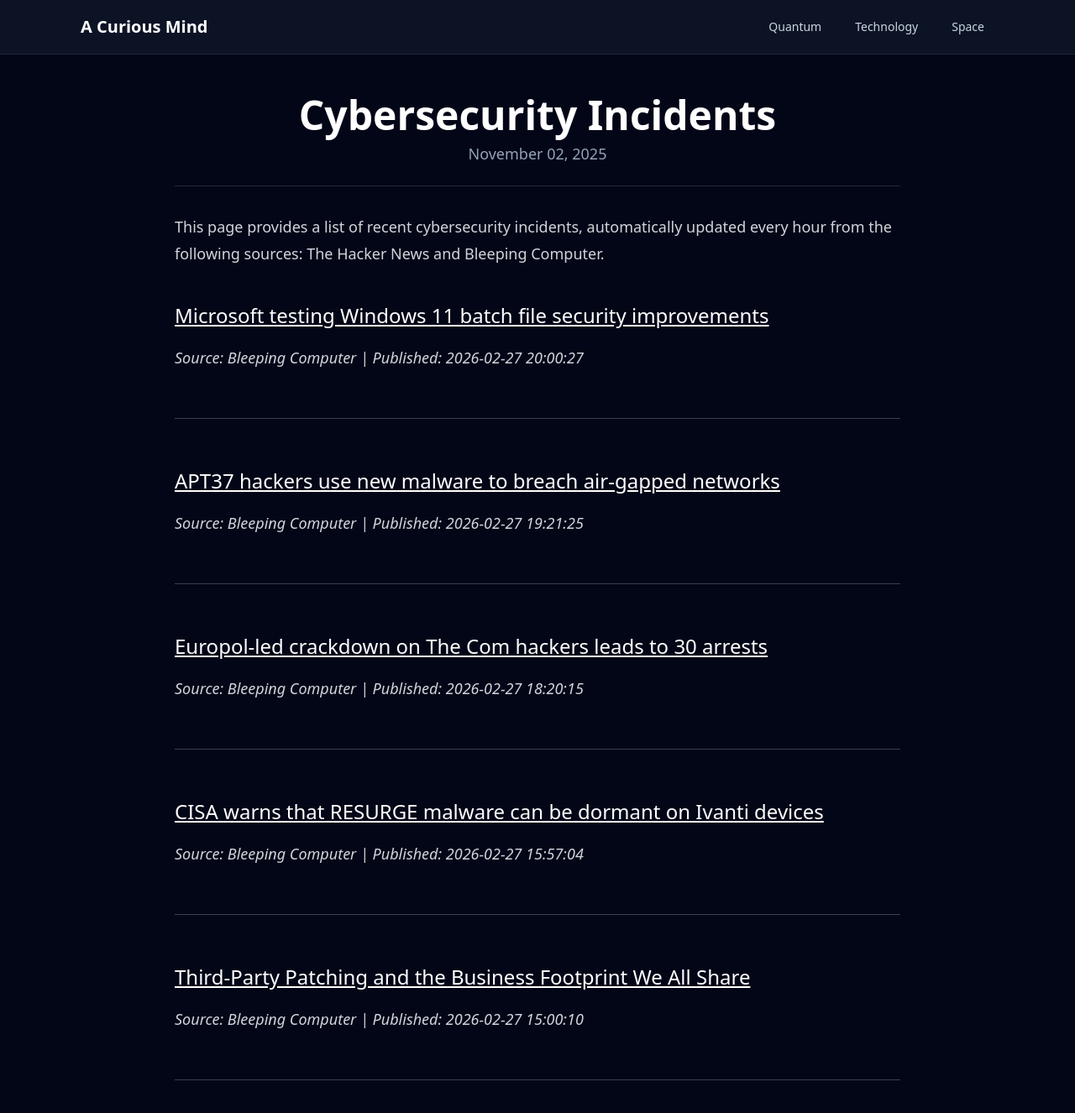
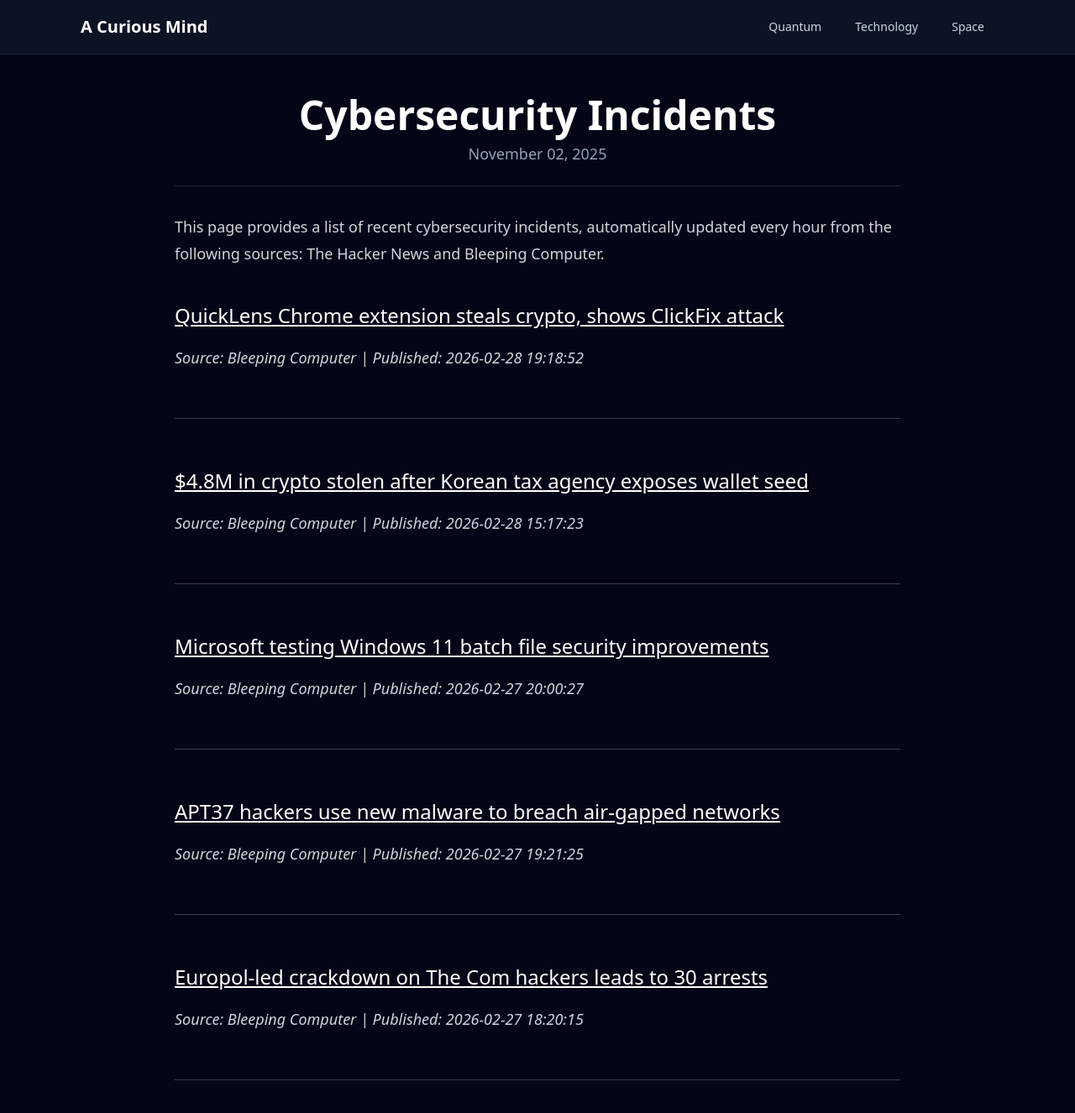
Before and after one commit to onehl7/onehl7.github.io, a Jekyll site: the page built from _posts/2025-11-02-cybersecurity-incidents.md, in a window 1280 px wide and 1400 px high. Shown: the top 1326 px of the window at 84% size. Built offline with Jekyll 4.4.1, drawn with Linux system fonts in a browser that asks for light colours; nearby versions of some CDN libraries.

Commit message:
Update news data

```diff
--- a/_data/news.json
+++ b/_data/news.json
@@ -1,4 +1,16 @@
 [
+  {
+    "source": "Bleeping Computer",
+    "title": "QuickLens Chrome extension steals crypto, shows ClickFix attack",
+    "link": "https://www.bleepingcomputer.com/news/security/quicklens-chrome-extension-steals-crypto-shows-clickfix-attack/",
+    "published": "2026-02-28 19:18:52"
+  },
+  {
+    "source": "Bleeping Computer",
+    "title": "$4.8M in crypto stolen after Korean tax agency exposes wallet seed",
+    "link": "https://www.bleepingcomputer.com/news/security/48m-in-crypto-stolen-after-korean-tax-agency-exposes-wallet-seed/",
+    "published": "2026-02-28 15:17:23"
+  },
   {
     "source": "Bleeping Computer",
     "title": "Microsoft testing Windows 11 batch file security improvements",
@@ -16,17 +28,5 @@
     "title": "Europol-led crackdown on The Com hackers leads to 30 arrests",
     "link": "https://www.bleepingcomputer.com/news/security/police-crackdown-on-the-com-cybercrime-gang-leads-to-30-arrests/",
     "published": "2026-02-27 18:20:15"
-  },
-  {
-    "source": "Bleeping Computer",
-    "title": "CISA warns that RESURGE malware can be dormant on Ivanti devices",
-    "link": "https://www.bleepingcomputer.com/news/security/cisa-warns-that-resurge-malware-can-be-dormant-on-ivanti-devices/",
-    "published": "2026-02-27 15:57:04"
-  },
-  {
-    "source": "Bleeping Computer",
-    "title": "Third-Party Patching and the Business Footprint We All Share",
-    "link": "https://www.bleepingcomputer.com/news/security/third-party-patching-and-the-business-footprint-we-all-share/",
-    "published": "2026-02-27 15:00:10"
   }
 ]
```
